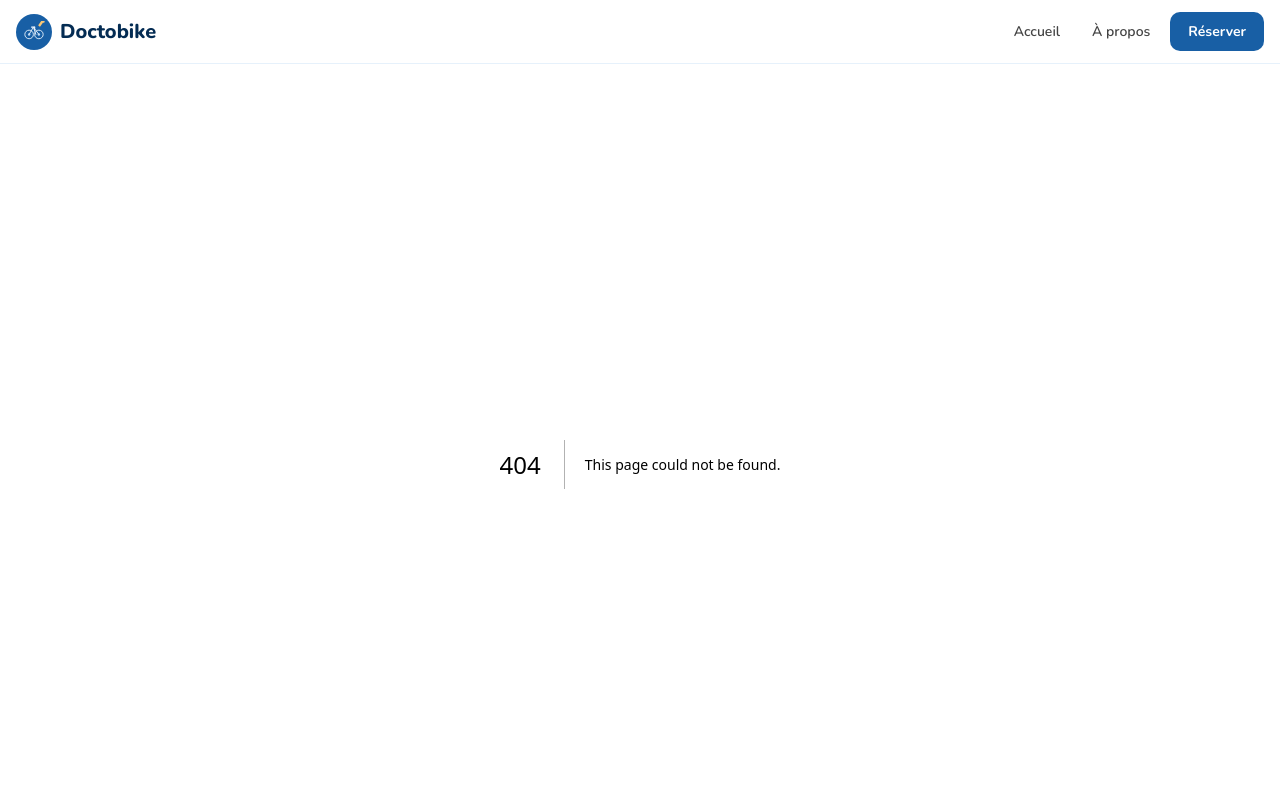
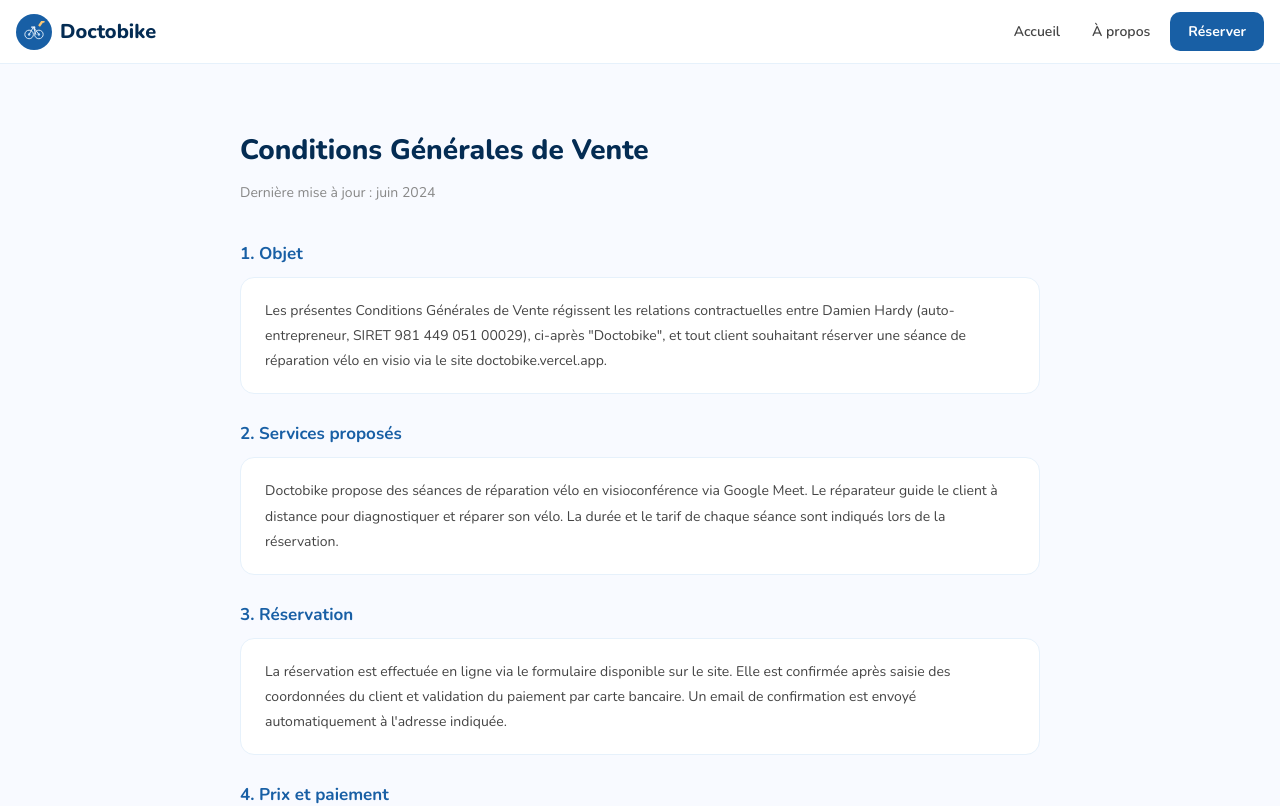
Before and after one commit to sarahlebeze-coder/doctobike2, a Next.js app: page /cgv in a window 1280 px wide. Before the commit this address had no page. Shown: the top 806 px of the page. Built offline with nearby package versions, Linux system fonts and the light colour scheme.

Commit message:
Add CGV page with general sales conditions

```diff
--- /dev/null
+++ b/app/cgv/page.tsx
@@ -0,0 +1,71 @@
+import Link from 'next/link'
+
+const font = "'Nunito', sans-serif"
+
+export default function CGV() {
+  return (
+    <div style={{ minHeight: '100vh', background: '#F8FAFF', fontFamily: font }}>
+      <div style={{ maxWidth: 800, margin: '0 auto', padding: '48px 24px' }}>
+
+        <h1 style={{ color: '#042C53', fontWeight: 800, fontSize: 28, marginBottom: 8 }}>Conditions Générales de Vente</h1>
+        <p style={{ color: '#888', fontSize: 14, marginBottom: 40 }}>Dernière mise à jour : juin 2024</p>
+
+        {[
+          {
+            title: '1. Objet',
+            content: 'Les présentes Conditions Générales de Vente régissent les relations contractuelles entre Damien Hardy (auto-entrepreneur, SIRET 981 449 051 00029), ci-après "Doctobike", et tout client souhaitant réserver une séance de réparation vélo en visio via le site doctobike.vercel.app.'
+          },
+          {
+            title: '2. Services proposés',
+            content: 'Doctobike propose des séances de réparation vélo en visioconférence via Google Meet. Le réparateur guide le client à distance pour diagnostiquer et réparer son vélo. La durée et le tarif de chaque séance sont indiqués lors de la réservation.'
+          },
+          {
+            title: '3. Réservation',
+            content: 'La réservation est effectuée en ligne via le formulaire disponible sur le site. Elle est confirmée après saisie des coordonnées du client et validation du paiement par carte bancaire. Un email de confirmation est envoyé automatiquement à l\'adresse indiquée.'
+          },
+          {
+            title: '4. Prix et paiement',
+            content: 'Les prix sont indiqués en euros toutes taxes comprises (TTC). Le paiement est sécurisé via Stripe. La carte bancaire est autorisée au moment de la réservation mais n\'est débitée qu\'après la réalisation effective de la séance de réparation. En cas de séance non réalisée pour des raisons imputables à Doctobike, aucun débit ne sera effectué.'
+          },
+          {
+            title: '5. Annulation et remboursement',
+            content: 'Le client peut annuler sa réservation sans frais jusqu\'à 24 heures avant l\'heure prévue de la séance, via le lien d\'annulation fourni dans l\'email de confirmation. En cas d\'annulation dans ce délai, l\'autorisation de paiement est immédiatement libérée et aucun débit n\'est effectué. Passé ce délai de 24 heures, la séance ne peut plus être annulée et sera facturée, sauf cas de force majeure.'
+          },
+          {
+            title: '6. Obligations du client',
+            content: 'Le client s\'engage à disposer du matériel nécessaire pour la séance : un appareil avec caméra et microphone fonctionnels, une connexion internet stable, son vélo et si possible des outils de base (clés allen, tournevis). Le client s\'engage à être disponible à l\'heure convenue.'
+          },
+          {
+            title: '7. Obligations de Doctobike',
+            content: 'Doctobike s\'engage à fournir une prestation de qualité et à être disponible à l\'heure convenue. En cas d\'impossibilité de réaliser la séance pour des raisons imputables à Doctobike, le client sera contacté dans les meilleurs délais et une nouvelle date sera proposée ou un remboursement intégral effectué.'
+          },
+          {
+            title: '8. Limitation de responsabilité',
+            content: 'Doctobike fournit des conseils et un accompagnement à distance. La réparation est réalisée par le client lui-même sous la guidance du réparateur. Doctobike ne saurait être tenu responsable des dommages causés au vélo ou à des tiers résultant d\'une mauvaise application des conseils prodigués. Si le problème ne peut être résolu en visio, la séance ne sera pas facturée.'
+          },
+          {
+            title: '9. Données personnelles',
+            content: 'Les données collectées lors de la réservation (nom, email, informations de paiement) sont utilisées uniquement pour la gestion des réservations. Elles ne sont pas cédées à des tiers. Conformément au RGPD, le client dispose d\'un droit d\'accès, de rectification et de suppression de ses données en contactant damien.doctobike@gmail.com.'
+          },
+          {
+            title: '10. Droit applicable',
+            content: 'Les présentes CGV sont soumises au droit français. En cas de litige, une solution amiable sera recherchée en priorité. À défaut, les tribunaux compétents de Versailles seront seuls compétents.'
+          },
+        ].map((section, i) => (
+          <section key={i} style={{ marginBottom: 28 }}>
+            <h2 style={{ color: '#185FA5', fontWeight: 700, fontSize: 17, marginBottom: 12 }}>{section.title}</h2>
+            <div style={{ background: 'white', borderRadius: 14, border: '1px solid #E6F1FB', padding: '20px 24px' }}>
+              <p style={{ margin: 0, color: '#444', fontSize: 14, lineHeight: 1.8 }}>{section.content}</p>
+            </div>
+          </section>
+        ))}
+
+        <Link href="/" style={{ color: '#185FA5', fontSize: 14, textDecoration: 'none', fontWeight: 600 }}>← Retour à l'accueil</Link>
+      </div>
+
+      <footer style={{ background: '#042C53', padding: '32px 24px', textAlign: 'center', marginTop: 48 }}>
+        <p style={{ color: '#B5D4F4', fontSize: 13, margin: 0 }}>© 2024 Doctobike — Réparation vélo en visio</p>
+      </footer>
+    </div>
+  )
+}
```
